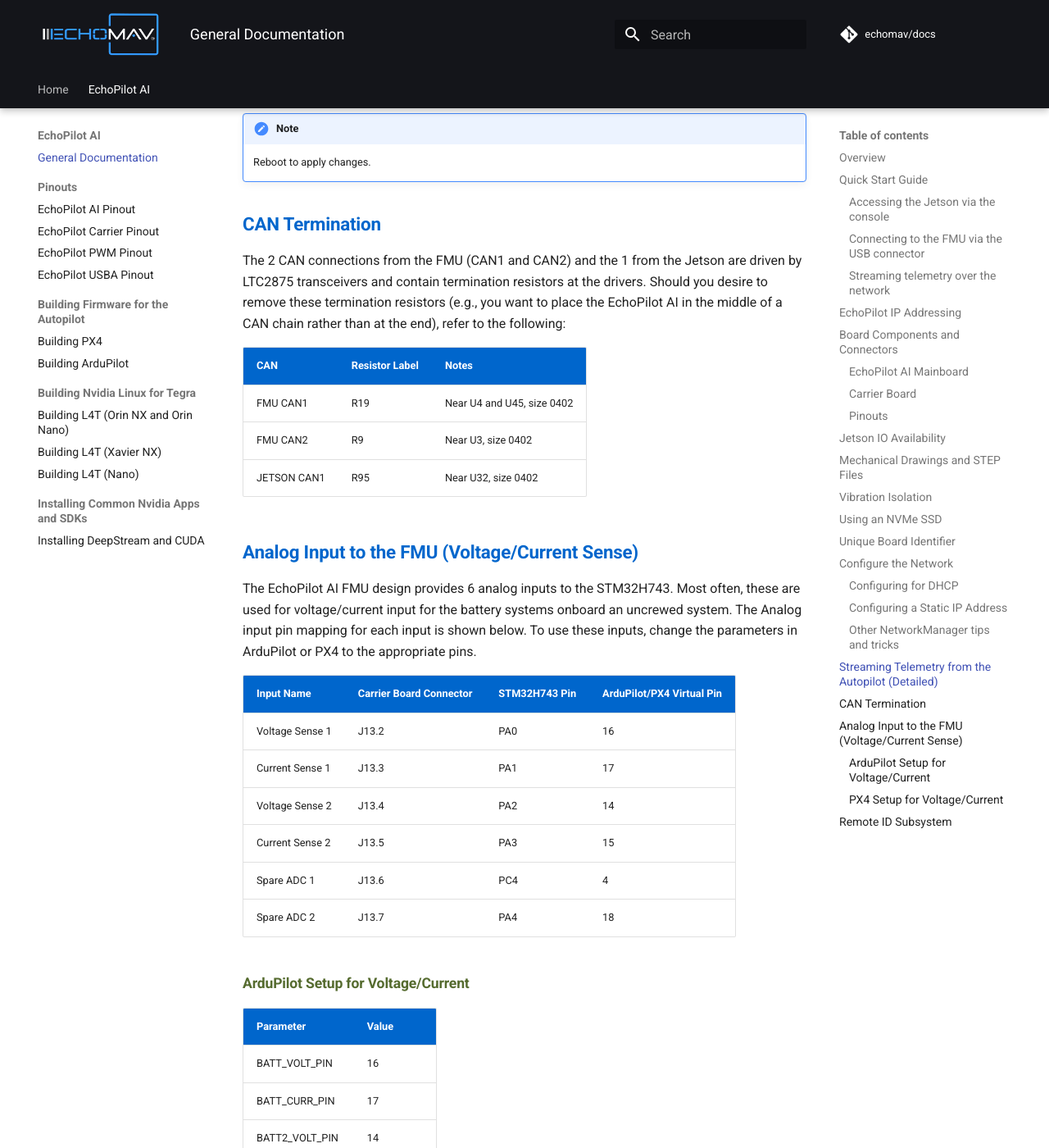
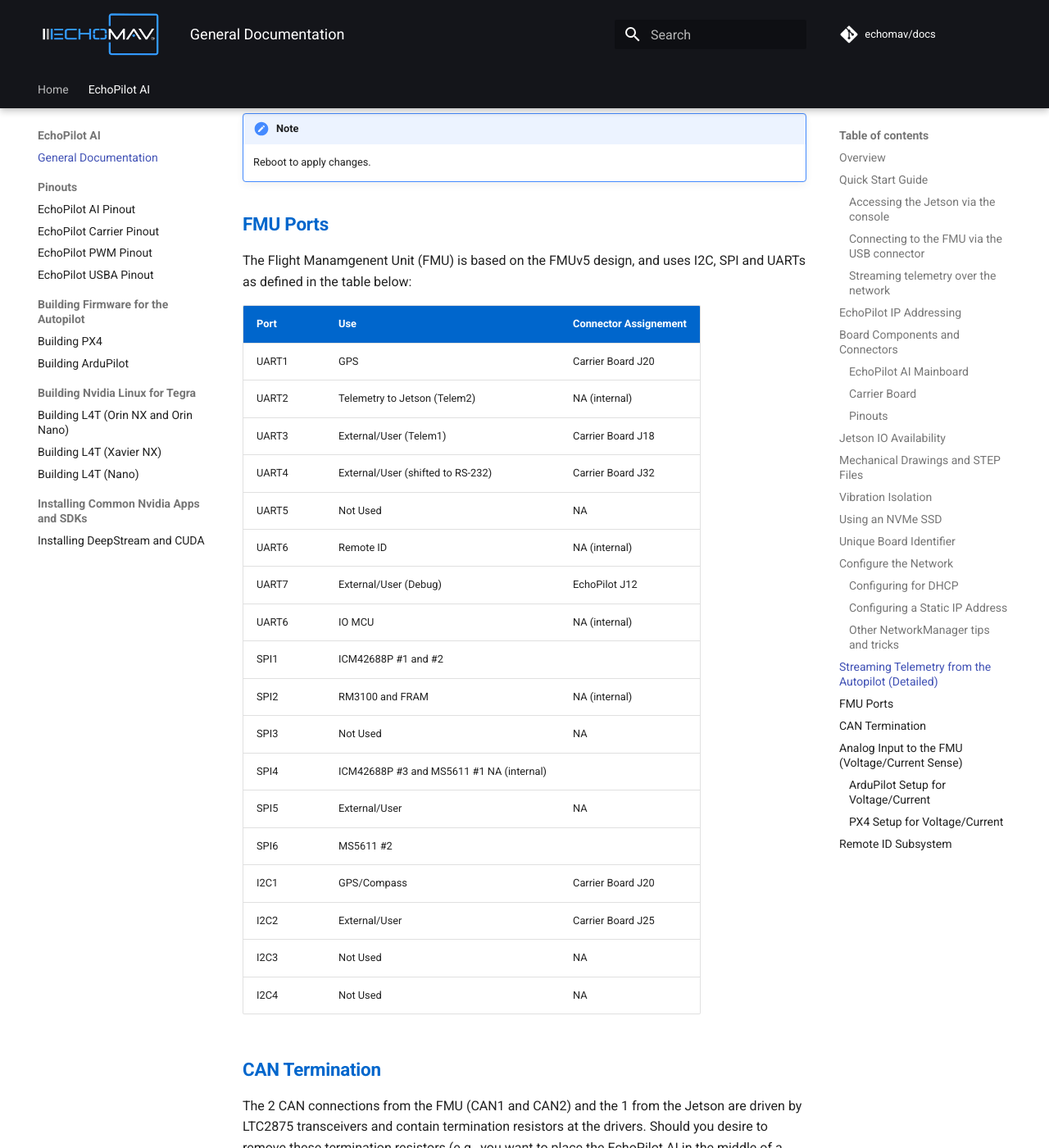
Before and after one commit to EchoMAV/docs, an MkDocs documentation site: the page built from docs/echopilot_ai.md, in a window 1280 px wide and 1400 px high, scrolled down 19019 px. Shown: the whole window at 82% size. Built offline with MkDocs 1.6.1 and Material for MkDocs 9.7.7, drawn with Linux system fonts in a browser that asks for light colours; comment, search, counter and statistics services are not loaded; the version menu is left out.

Commit message:
add ports

```diff
--- a/docs/echopilot_ai.md
+++ b/docs/echopilot_ai.md
@@ -460,6 +460,31 @@
 !!! note
     Reboot to apply changes.
 
+## FMU Ports
+
+The Flight Manamgenent Unit (FMU) is based on the FMUv5 design, and uses I2C, SPI and UARTs as defined in the table below:
+
+Port | Use | Connector Assignement
+------------ | ------------- | ------------
+UART1 | GPS | Carrier Board J20
+UART2 | Telemetry to Jetson (Telem2) | NA (internal)
+UART3 | External/User (Telem1) | Carrier Board J18
+UART4 | External/User (shifted to RS-232) | Carrier Board J32
+UART5 | Not Used | NA
+UART6 | Remote ID | NA (internal)
+UART7 | External/User (Debug) | EchoPilot J12
+UART6 | IO MCU | NA (internal)
+SPI1 | ICM42688P #1 and #2
+SPI2 | RM3100 and FRAM | NA (internal)
+SPI3 | Not Used | NA
+SPI4 | ICM42688P #3 and MS5611 #1 NA (internal)
+SPI5 | External/User | NA
+SPI6 | MS5611 #2
+I2C1 | GPS/Compass | Carrier Board J20
+I2C2 | External/User | Carrier Board J25
+I2C3 | Not Used | NA
+I2C4 | Not Used | NA
+
 ## CAN Termination
 
 The 2 CAN connections from the FMU (CAN1 and CAN2) and the 1 from the Jetson are driven by LTC2875 transceivers and contain termination resistors at the drivers. Should you desire to remove these termination resistors (e.g., you want to place the EchoPilot AI in the middle of a CAN chain rather than at the end), refer to the following:
```
